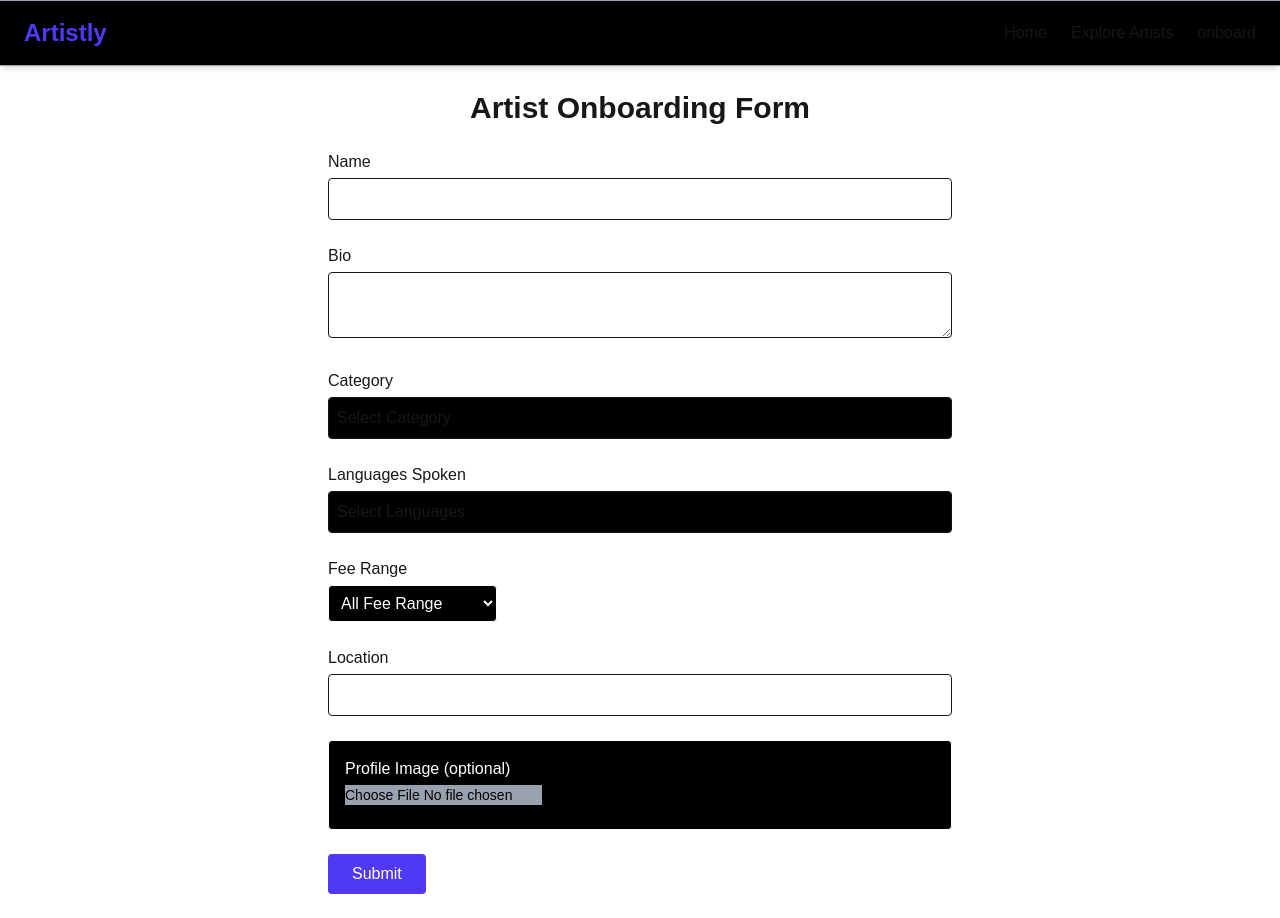
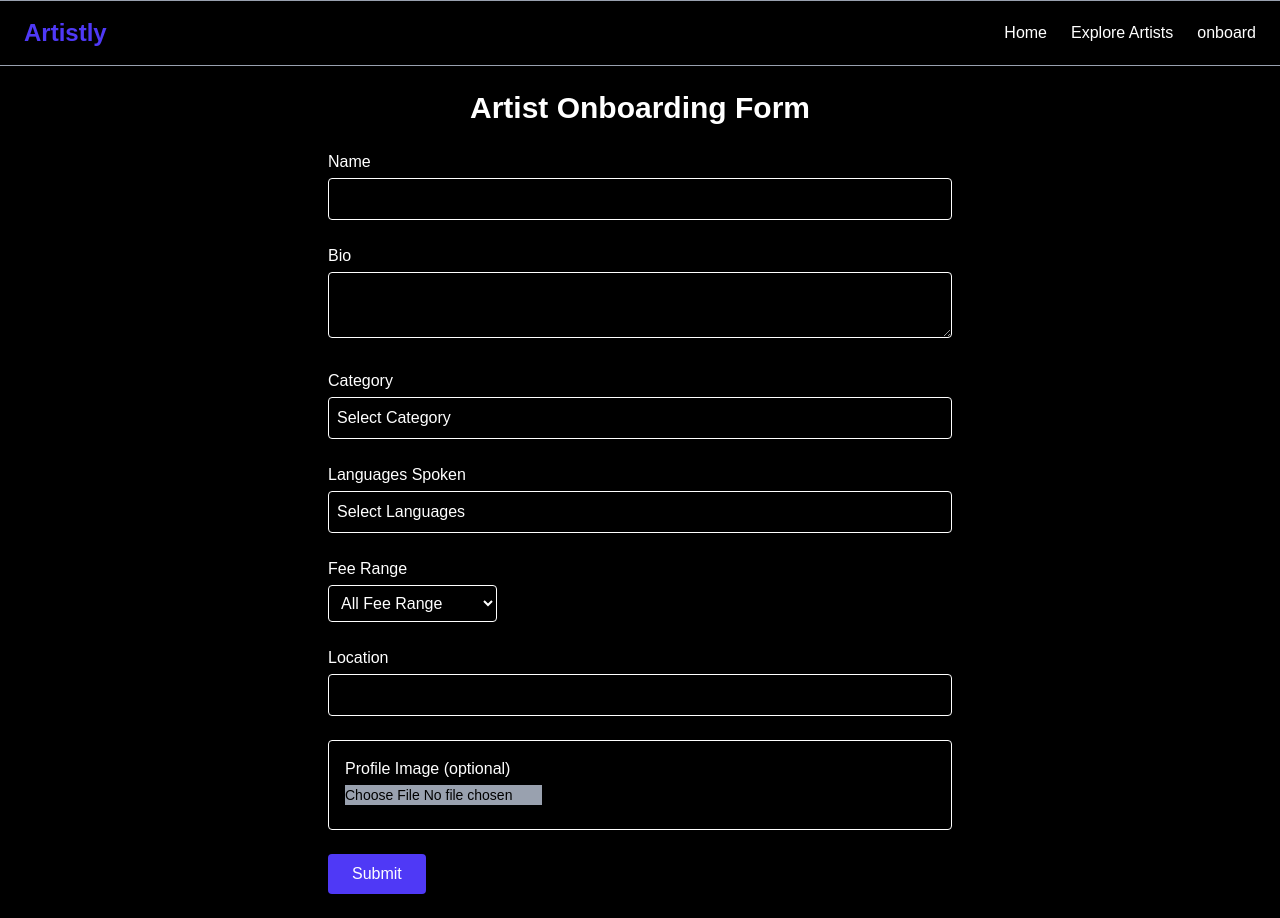
Before and after one commit to sreesachith/artisly, a Next.js app: page /onboard in a window 1280 px wide. Built offline with nearby package versions, Linux system fonts and the light colour scheme.

Commit message:
ui colour changes for artist and onboard pages

```diff
--- a/src/app/artists/page.js
+++ b/src/app/artists/page.js
@@ -3,8 +3,10 @@ import ArtistListingPage from "@/components/artistlisting";
 
 export default function Page() {
   return (
+    <div className="bg-black text-white min-h-screen">
     <Suspense fallback={<div>Loading artists...</div>}>
       <ArtistListingPage />
-    </Suspense>
+      </Suspense>
+    </div>
   );
 }
--- a/src/app/onboard/page.js
+++ b/src/app/onboard/page.js
@@ -54,7 +54,8 @@ export default function ArtistOnboardingForm() {
   };
 
   return (
-    <>
+      <>
+          <div className="bg-black text-white min-h-screen">
       <Header />
       <main className="max-w-2xl mx-auto p-6">
         <h1 className="text-3xl font-bold mb-6 text-center">
@@ -170,7 +171,8 @@ export default function ArtistOnboardingForm() {
             </p>
           )}
         </form>
-      </main>
+              </main>
+        </div>
     </>
   );
 }
```
